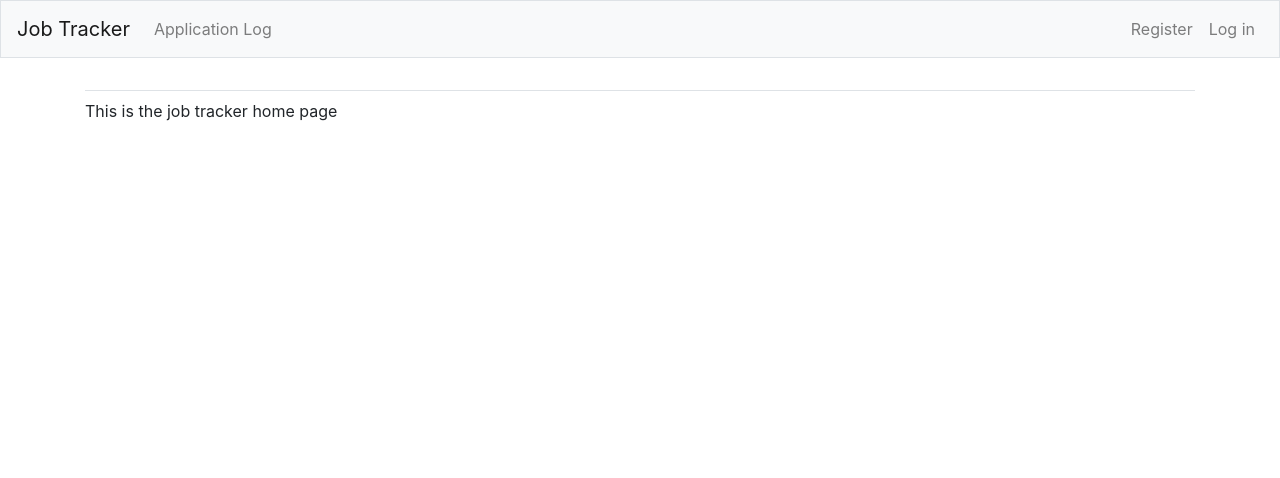
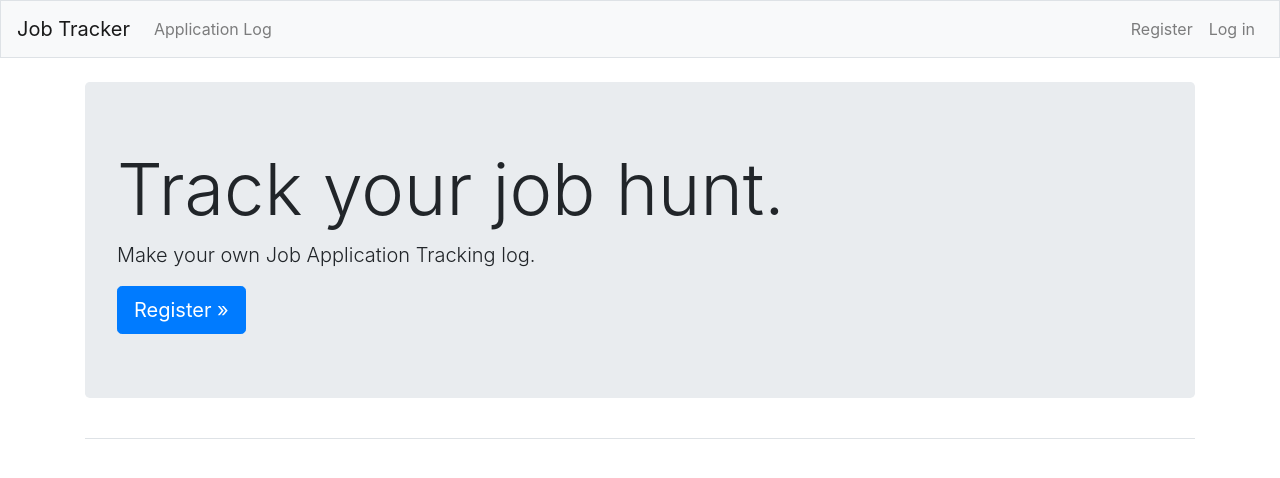
Before and after one commit to reuben-john/job-tracker, a Django app: page / in a window 1280 px wide. Shown: the top 478 px of the page. Run offline with Django 3.2, Linux system fonts and the light colour scheme; some libraries are stand-ins or nearby versions.

Commit message:
Add styling to index

```diff
--- a/job_apps/templates/job_apps/index.html
+++ b/job_apps/templates/job_apps/index.html
@@ -1,5 +1,10 @@
 {% extends 'job_apps/base.html' %}
 
-{% block content %}
-    <p>This is the job tracker home page</p>
-{% endblock content %}
+{% block page_header %}
+  <div class="jumbotron">
+    <h1 class="display-3">Track your job hunt.</h1>
+    <p class="lead">Make your own Job Application Tracking log. </p>
+    <a class="btn btn-lg btn-primary" href="{% url 'users:register' %}"
+    role="button">Register &raquo;</a>
+  </div>
+{% endblock page_header %}
```
